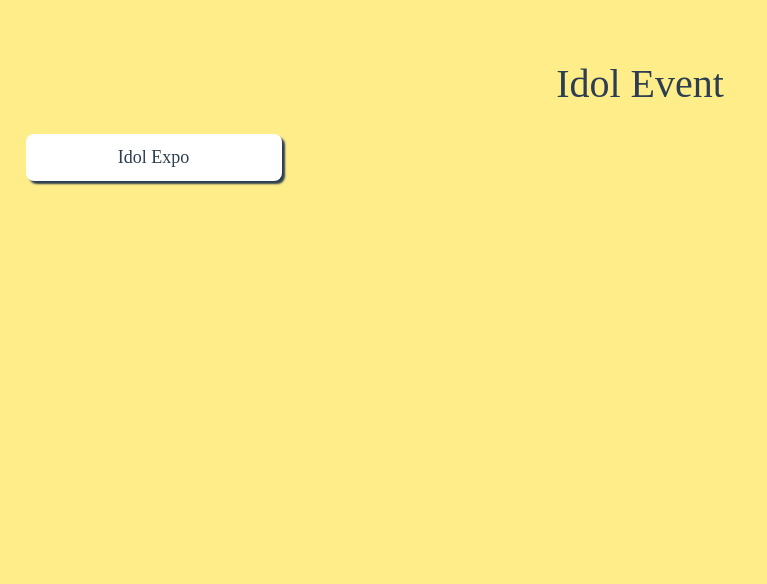
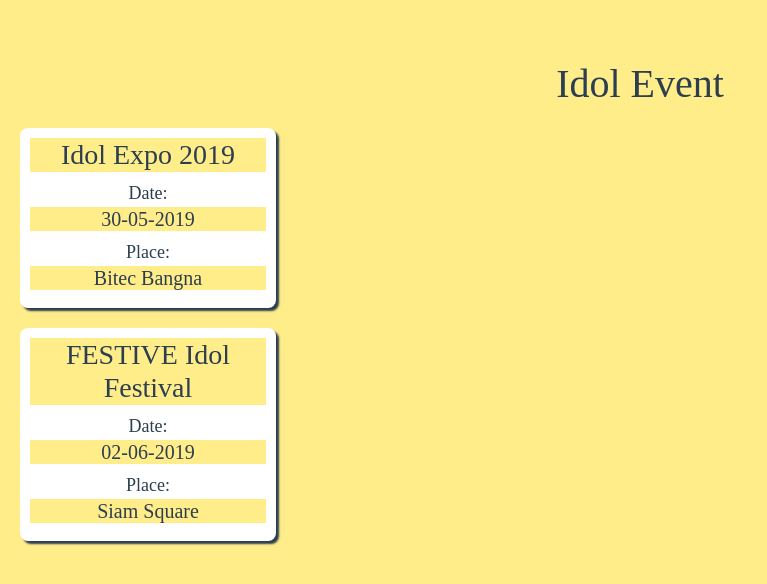
Before and after one commit to lebrancconvas/Idols-Event, a Vue app: page / in a window 1280 px wide. Shown: the top 584 px of the page, without its empty margins (0-767 px from the left). Built offline with nearby package versions, Linux system fonts and the light colour scheme.

Commit message:
Add addEvent and Edit List.

```diff
--- a/src/App.vue
+++ b/src/App.vue
@@ -1,7 +1,8 @@
 <template>
   <div id="app">
     <Header />
-    <List />
+    <List eventname="Idol Expo 2019" eventdate="30-05-2019" eventplace="Bitec Bangna"/>
+    <List eventname="FESTIVE Idol Festival" eventdate="02-06-2019" eventplace="Siam Square" />
   </div>
 </template>
 
@@ -9,13 +10,15 @@
 import Header from './components/Header.vue'
 import NavBar from './components/NavBar.vue'
 import List from './components/List.vue'
+import AddEvent from './components/AddEvent'
 
 export default {
   name: 'app',
   components: {
     Header,
     NavBar,
-    List
+    List,
+    AddEvent
   }
 }
 </script>
--- /dev/null
+++ b/src/components/AddEvent.vue
@@ -0,0 +1,26 @@
+<template>
+    <div>
+        <h2>Add Event</h2>
+        <textarea name="event" id="event" cols="20" rows="3"></textarea>
+        <br>
+        <button>Add</button>
+    </div>
+</template>
+
+<script>
+export default {
+    name: 'AddEvent'
+}
+</script>
+
+<style>
+    h2 {
+        font-size: 19px;
+        font-family: 'Segoe Print'
+    }
+    #event {
+        background: white;
+        border-radius: 10px;
+        box-shadow: 2px 2px 3px;
+    }
+</style>
--- a/src/components/List.vue
+++ b/src/components/List.vue
@@ -1,19 +1,36 @@
 <template>
     <div class="list-box">
-        <div class="name-list">Idol Expo</div>
+        <div class="name-list">
+            <h3>{{eventname}}</h3>
+            Date: <h5>{{eventdate}}</h5>
+            Place: <h5>{{eventplace}}</h5>
+        </div>
+
     </div>
 </template>
 
 <script>
 export default {
-    name: 'List'
+    name: 'List',
+    props: {
+        eventname: String,
+        eventdate: String,
+        eventplace: String
+    },
+    data() {
+        return {
+            eventname: '',
+            eventdate: '',
+            eventplace: ''
+        }
+    }
 }
 </script>
 
 <style>
     .list-box {
         padding: 10px;
-        margin: 2%;
+        margin: 20px;
         border-radius: 8px;
         background: white;
         width: 20%;
```
